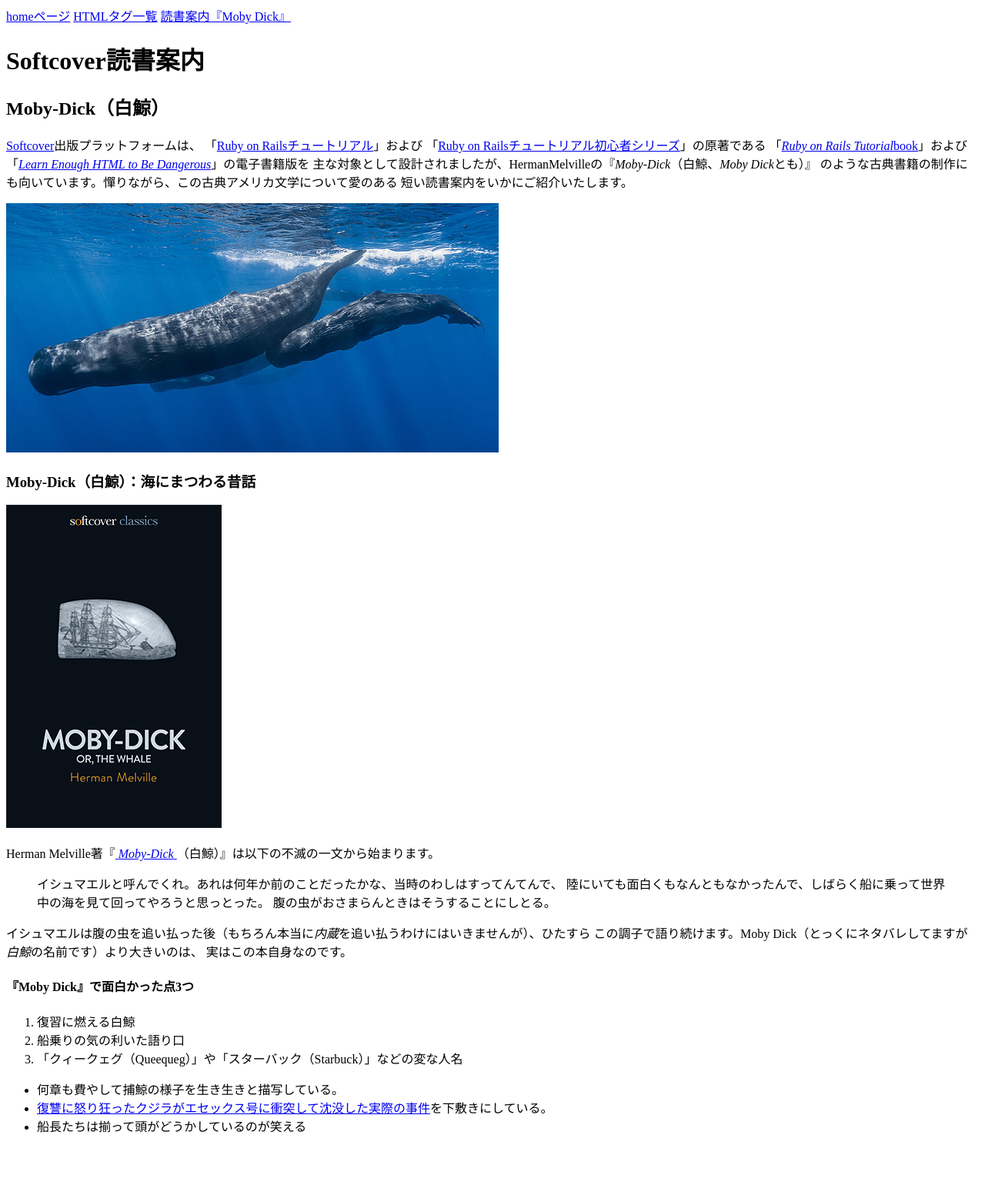
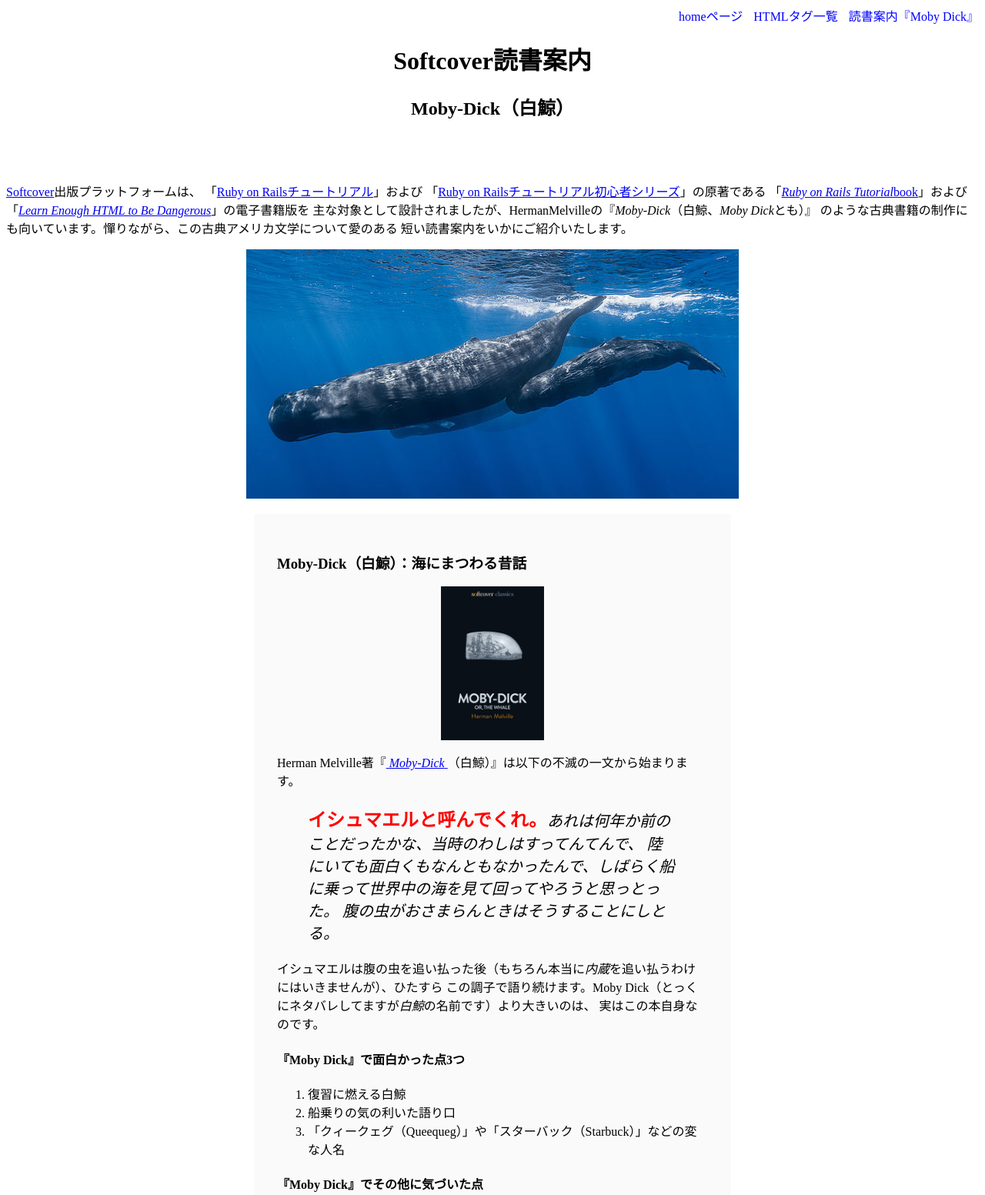
Before and after one commit to may-solty/rails-tutorial-html, a plain HTML site: page moby_dick.html in a window 1280 px wide. Shown: the top 1553 px of the page at 77% size. Before the commit the page ends 1491 px from the top, so only its background shows below. Drawn offline with Linux system fonts and the light colour scheme.

Commit message:
Refactor inline styles into a stylesheet

```diff
--- a/moby_dick.html
+++ b/moby_dick.html
@@ -7,12 +7,12 @@
   <title>Moby Dick（白鯨）</title>
 </head>
 <body>
-  <div>
-    <a href="index.html">homeページ</a>
-    <a href="tags.html">HTMLタグ一覧</a>
-    <a href="moby_dick.html">読書案内『Moby Dick』</a>
+  <div style="text-align: right;">
+    <a href="index.html" style="color: blue; text-decoration: none;">homeページ</a>
+    <a href="tags.html" style="margin-left: 10px; color: blue; text-decoration: none;">HTMLタグ一覧</a>
+    <a href="moby_dick.html" style="margin-left: 10px; color: blue; text-decoration: none;">読書案内『Moby Dick』</a>
   </div>
-  <header>
+  <header style="text-align: center; margin: 0 auto 80px;">
     <h1>Softcover読書案内</h1>
     <h2>Moby-Dick（白鯨）</h2>
   </header>
@@ -29,12 +29,12 @@
     </p>
   </div>
   <a href="https://commons.wikimedia.org/wiki/File:Sperm_whale_pod.jpg" target="_blank" rel="noopener noreferrer">
-    <img src="images/sperm_whales.jpg" alt="白鯨">
+    <img src="images/sperm_whales.jpg" alt="白鯨" style="display: block; margin: 0 auto;">
   </a>
-  <div>
+  <div style="width: 560px; margin: 20px auto; padding: 30px; background-color: #fafafa;">
     <h3>Moby-Dick（白鯨）：海にまつわる昔話</h3>
     <a href="https://www.softcover.io/read/6070fb03/moby-dick" target="_blank" rel="noopener noreferrer">
-      <img src="images/moby_dick.png" alt="Moby-Dick（白鯨）">
+      <img src="images/moby_dick.png" alt="Moby-Dick（白鯨）" height="200px" style="display: block; margin: 0 auto;">
     </a>
     <p>
       Herman Melville著『<a href="https://www.softcover.io/read/6070fb03/moby-dick" target="_blank" rel="noopener">
@@ -42,9 +42,9 @@
       </a>
       （白鯨）』は以下の不滅の一文から始まります。
     </p>
-    <blockquote>
+    <blockquote style="font-style: italic; font-size: 20px;">
       <p>
-        <span>イシュマエルと呼んでくれ。</span>あれは何年か前のことだったかな、当時のわしはすってんてんで、
+        <span style="font-style: normal; font-size: 24px; font-weight: bold; color: #f00;">イシュマエルと呼んでくれ。</span>あれは何年か前のことだったかな、当時のわしはすってんてんで、
         陸にいても面白くもなんともなかったんで、しばらく船に乗って世界中の海を見て回ってやろうと思っとった。
         腹の虫がおさまらんときはそうすることにしとる。
       </p>
@@ -54,17 +54,18 @@
       この調子で語り続けます。Moby Dick（とっくにネタバレしてますが<em>白鯨</em>の名前です）より大きいのは、
       実はこの本自身なのです。
     </p>
-  </div>
     <h4>『Moby Dick』で面白かった点3つ</h4>
     <ol>
       <li>復習に燃える白鯨</li>
       <li>船乗りの気の利いた語り口</li>
       <li>「クィークェグ（Queequeg）」や「スターバック（Starbuck）」などの変な人名</li>
     </ol>
+    <h4>『Moby Dick』でその他に気づいた点</h4>
     <ul>
       <li>何章も費やして捕鯨の様子を生き生きと描写している。</li>
       <li><a href="https://en.wikipedia.org/wiki/Essex_(whaleship)" target="_blank" rel="noopener">復讐に怒り狂ったクジラがエセックス号に衝突して沈没した実際の事件</a>を下敷きにしている。</li>
       <li>船長たちは揃って頭がどうかしているのが笑える</li>
     </ul>
+  </div>
 </body>
 </html>
--- /dev/null
+++ b/stylesheets/main.css
@@ -0,0 +1,14 @@
+a {
+  color: blue;
+  text-decoration: none;
+}
+
+.nav-menu {
+  text-align: right;
+}
+
+.nav-spacing {
+  color: blue;
+  text-decoration: none;
+  margin-left: 10px;
+}
```
Also changed, not shown: index.html (+14 -3 lines), tags.html (+4 -4 lines). Lines whose indentation alone changed are shown as unchanged.
